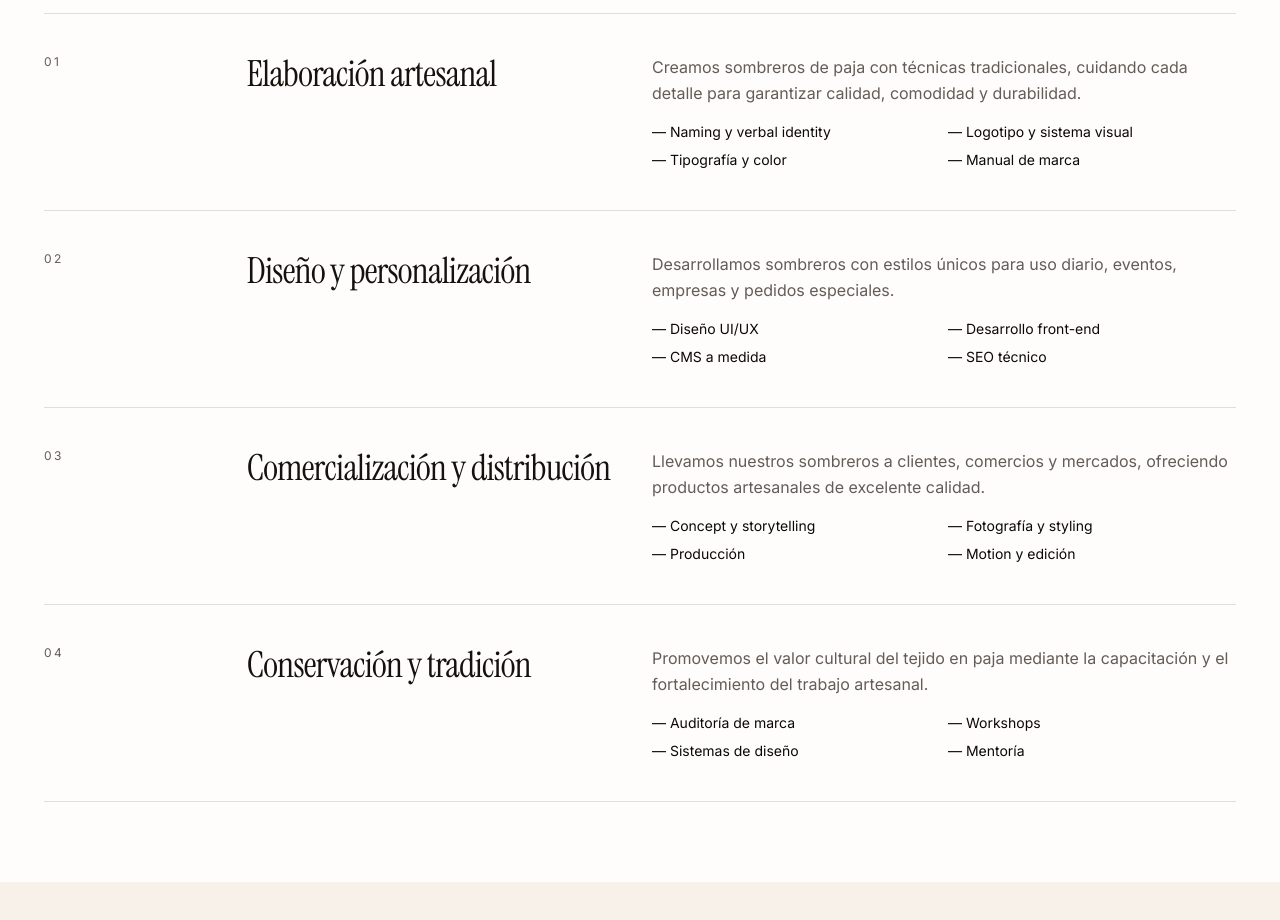
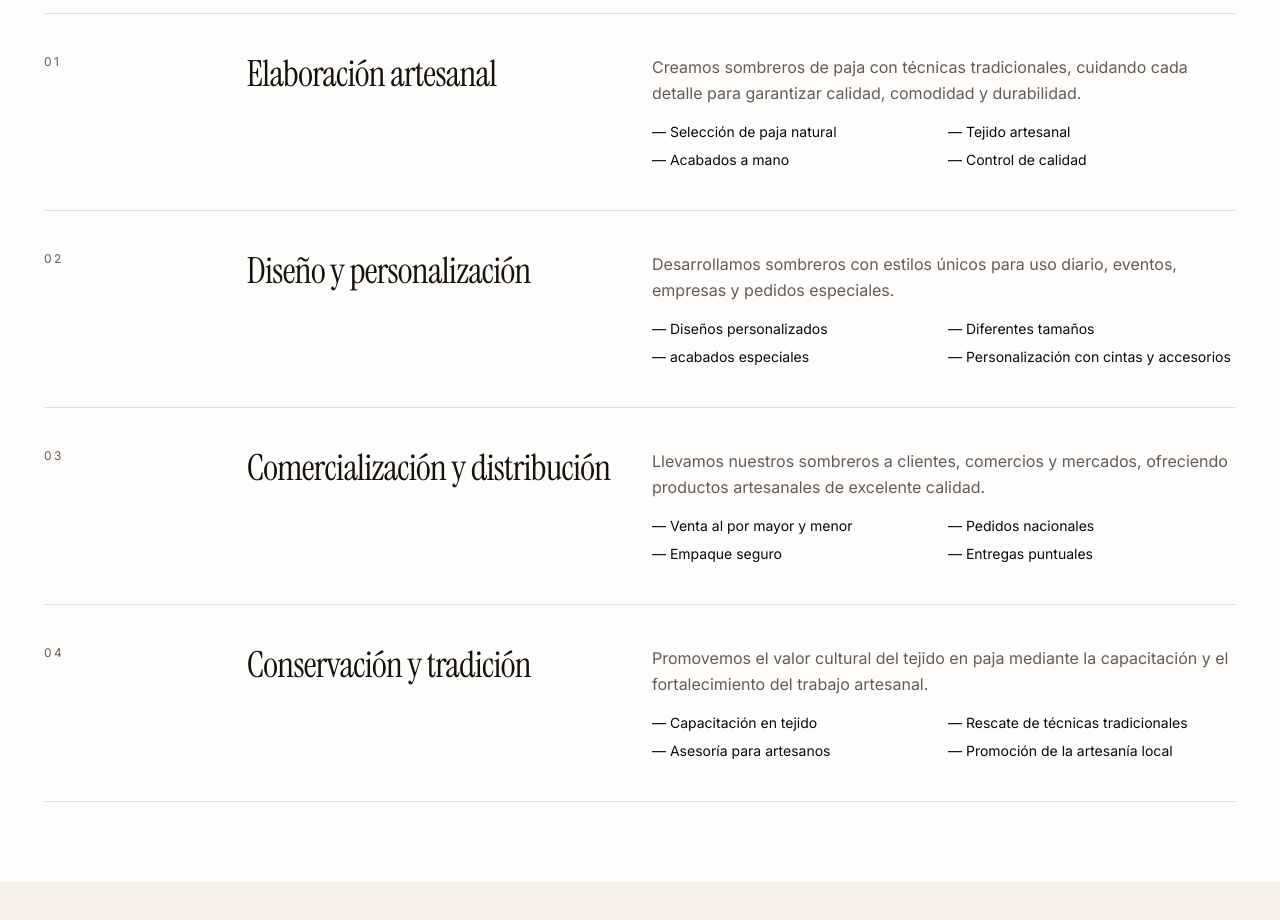
Before and after one commit to ANGEL-JHAN/web-prueba, a React (Vite) app: page /servicios in a window 1280 px wide. Shown: the part 260-1180 px from the top of the page. Built offline with nearby package versions, Linux system fonts and the light colour scheme.

Commit message:
Actualizar Servicios.tsx

```diff
--- a/src/pages/Servicios.tsx
+++ b/src/pages/Servicios.tsx
@@ -5,25 +5,25 @@ const services = [
     n: "01",
     t: "Elaboración artesanal",
     d: "Creamos sombreros de paja con técnicas tradicionales, cuidando cada detalle para garantizar calidad, comodidad y durabilidad.",
-    items: ["Naming y verbal identity", "Logotipo y sistema visual", "Tipografía y color", "Manual de marca"],
+    items: ["Selección de paja natural", "Tejido artesanal", "Acabados a mano", "Control de calidad"],
   },
   {
     n: "02",
     t: "Diseño y personalización",
     d: "Desarrollamos sombreros con estilos únicos para uso diario, eventos, empresas y pedidos especiales.",
-    items: ["Diseño UI/UX", "Desarrollo front-end", "CMS a medida", "SEO técnico"],
+    items: ["Diseños personalizados", "Diferentes tamaños", "acabados especiales", "Personalización con cintas y accesorios"],
   },
   {
     n: "03",
     t: "Comercialización y distribución",
     d: "Llevamos nuestros sombreros a clientes, comercios y mercados, ofreciendo productos artesanales de excelente calidad.",
-    items: ["Concept y storytelling", "Fotografía y styling", "Producción", "Motion y edición"],
+    items: ["Venta al por mayor y menor", "Pedidos nacionales", "Empaque seguro", "Entregas puntuales"],
   },
   {
     n: "04",
     t: "Conservación y tradición",
     d: "Promovemos el valor cultural del tejido en paja mediante la capacitación y el fortalecimiento del trabajo artesanal.",
-    items: ["Auditoría de marca", "Workshops", "Sistemas de diseño", "Mentoría"],
+    items: ["Capacitación en tejido", "Rescate de técnicas tradicionales", "Asesoría para artesanos", "Promoción de la artesanía local"],
   },
 ];
 
```
